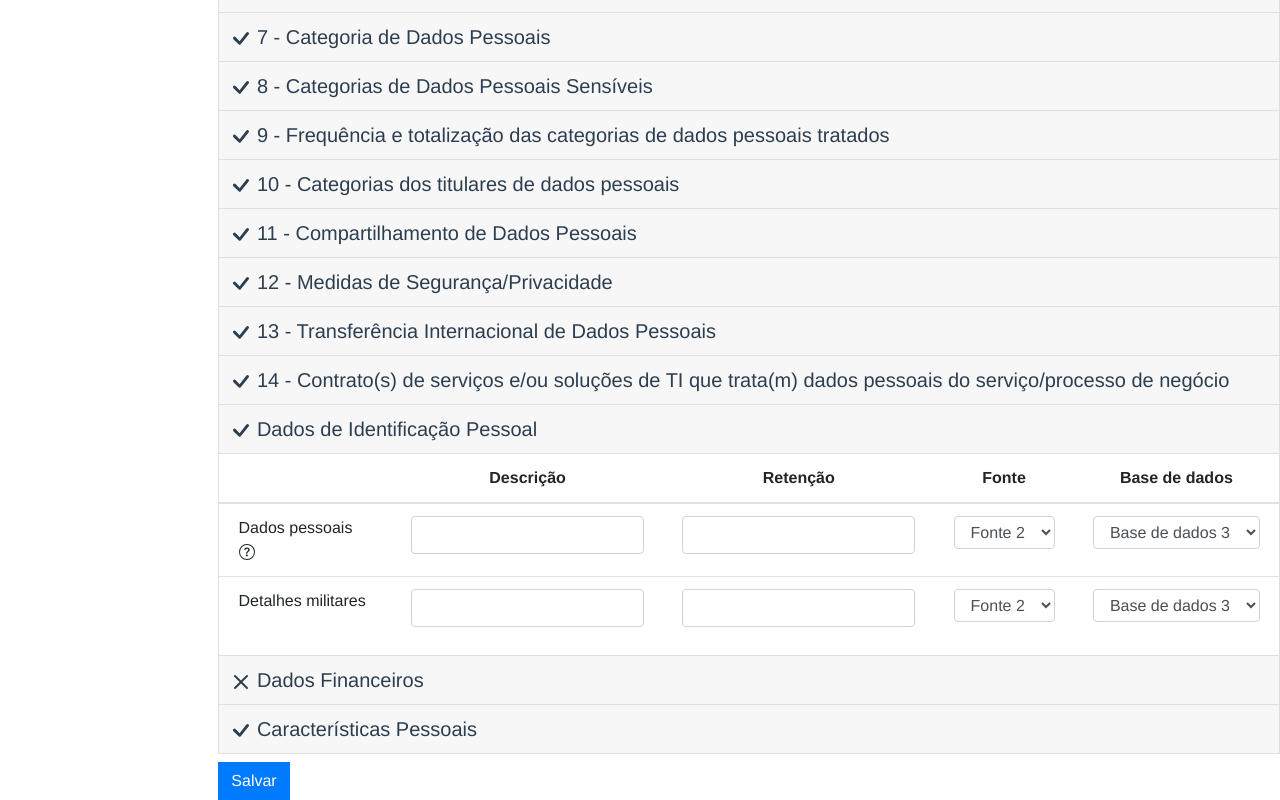
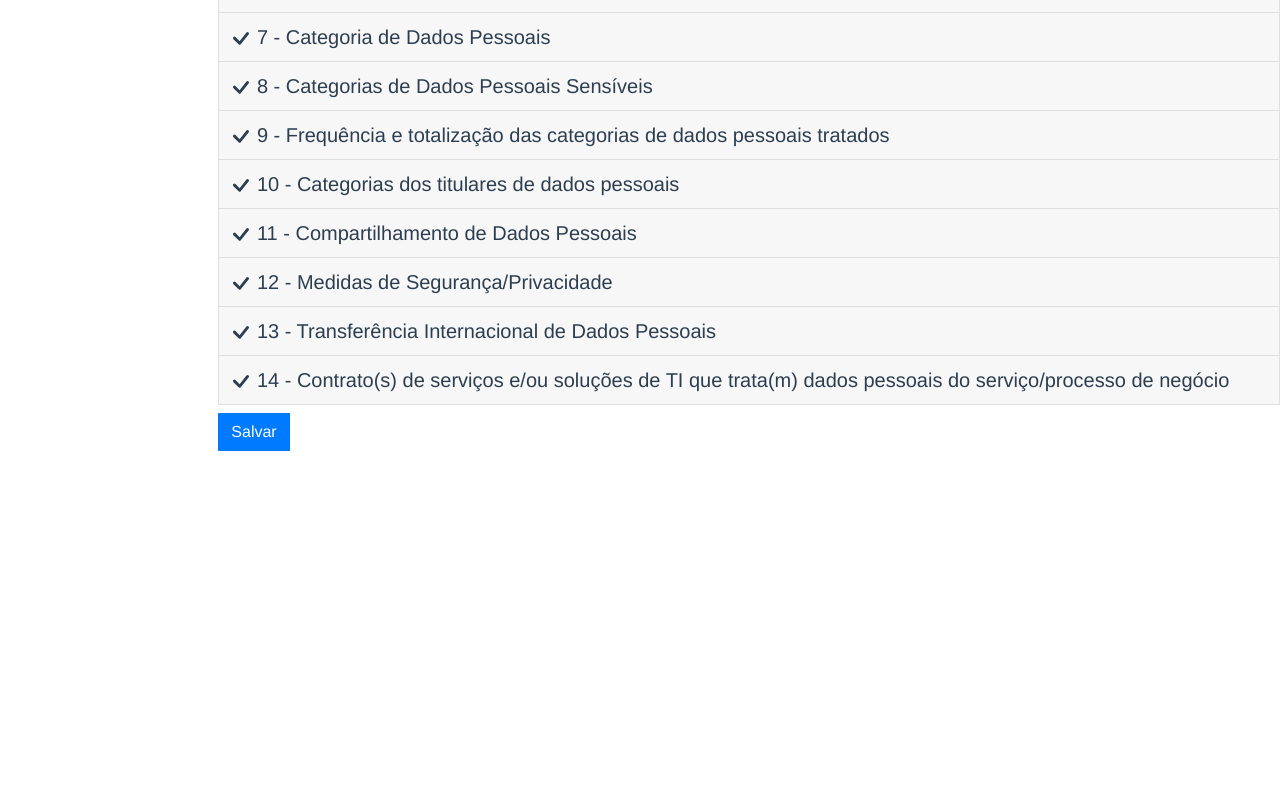
Before and after one commit to paulojunior-ufla/easydata, a Vue app: page /cadastrarInventario in a window 1280 px wide. Shown: the part 755-1555 px from the top of the page. After the commit the page ends 1206 px from the top, so only its background shows below. Built offline with nearby package versions, Linux system fonts and the light colour scheme.

Commit message:
feat(template): remove fixed cards

```diff
--- a/src/components/FormInventarioDados.vue
+++ b/src/components/FormInventarioDados.vue
@@ -46,120 +46,6 @@
                     <b-form-input/>
                   </b-td>
                 </b-tr>
-              </b-tbody>
-            </b-table-simple>
-          </b-card-body>
-        </b-collapse>
-      </b-card>
-
-      <b-card no-body class="mb-1">
-        <b-card-header header-tag="header" class="p-1" role="tab">
-          <h5 block v-b-toggle.accordion-1 class="m-2"><b-icon style="height: 16px" icon="check-lg"/>  Dados de Identificação Pessoal</h5>
-        </b-card-header>
-        <b-collapse id="accordion-1" visible accordion="my-accordion" role="tabpanel">
-          <b-card-body>
-
-            <b-table-simple>
-              <b-thead>
-                <b-tr class="text-center">
-                  <b-th></b-th>
-                  <b-th>Descrição</b-th>
-                  <b-th>Retenção</b-th>
-                  <b-th>Fonte</b-th>
-                  <b-th>Base de dados</b-th>
-                </b-tr>
-              </b-thead>
-              <b-tbody>
-              <b-tr >
-                <b-td>Dados pessoais <b-icon role="button" icon="question-circle" v-b-modal.modal-1/></b-td>
-                <b-td><b-form-input/></b-td>
-                <b-td><b-form-input/></b-td>
-                <b-td><b-form-select :options='["Fonte 1", "Fonte 2", "Fonte 3"]' plain value="Fonte 2"/></b-td>
-                <b-td><b-form-select :options='["Base de dados 1", "Base de dados 2", "Base de dados 3"]' plain value="Base de dados 3"/></b-td>
-              </b-tr>
-              <b-tr>
-                <b-td>Detalhes militares</b-td>
-                <b-td><b-form-input/></b-td>
-                <b-td><b-form-input/></b-td>
-                <b-td><b-form-select :options='["Fonte 1", "Fonte 2", "Fonte 3"]' plain value="Fonte 2"/></b-td>
-                <b-td><b-form-select :options='["Base de dados 1", "Base de dados 2", "Base de dados 3"]' plain value="Base de dados 3"/></b-td>
-              </b-tr>
-              </b-tbody>
-            </b-table-simple>
-          </b-card-body>
-        </b-collapse>
-      </b-card>
-
-      <b-card no-body class="mb-1">
-        <b-card-header header-tag="header" class="p-1" role="tab">
-          <h5 block v-b-toggle.accordion-2 class="m-2"><b-icon style="height: 16px" icon="x-lg"/> Dados Financeiros</h5>
-        </b-card-header>
-        <b-collapse id="accordion-2" accordion="my-accordion" role="tabpanel">
-          <b-card-body>
-
-            <b-table-simple>
-              <b-thead>
-                <b-tr class="text-center">
-                  <b-th></b-th>
-                  <b-th>Descrição</b-th>
-                  <b-th>Retenção</b-th>
-                  <b-th>Fonte</b-th>
-                  <b-th>Base de dados</b-th>
-                </b-tr>
-              </b-thead>
-              <b-tbody>
-              <b-tr>
-                <b-td>Dados pessoais</b-td>
-                <b-td><b-form-input/></b-td>
-                <b-td><b-form-input/></b-td>
-                <b-td><b-form-select :options='["Fonte 1", "Fonte 2", "Fonte 3"]' plain value="Fonte 2"/></b-td>
-                <b-td><b-form-select :options='["Base de dados 1", "Base de dados 2", "Base de dados 3"]' plain value="Base de dados 3"/></b-td>
-              </b-tr>
-              <b-tr>
-                <b-td>Detalhes militares</b-td>
-                <b-td><b-form-input/></b-td>
-                <b-td><b-form-input/></b-td>
-                <b-td><b-form-select :options='["Fonte 1", "Fonte 2", "Fonte 3"]' plain value="Fonte 2"/></b-td>
-                <b-td><b-form-select :options='["Base de dados 1", "Base de dados 2", "Base de dados 3"]' plain value="Base de dados 3"/></b-td>
-              </b-tr>
-              </b-tbody>
-            </b-table-simple>
-          </b-card-body>
-        </b-collapse>
-      </b-card>
-
-      <b-card no-body class="mb-1">
-        <b-card-header header-tag="header" class="p-1" role="tab">
-          <h5 block v-b-toggle.accordion-3 class="m-2"><b-icon style="height: 16px" icon="check-lg"/> Características Pessoais</h5>
-        </b-card-header>
-        <b-collapse id="accordion-3" accordion="my-accordion" role="tabpanel">
-          <b-card-body>
-
-            <b-table-simple>
-              <b-thead>
-                <b-tr class="text-center">
-                  <b-th></b-th>
-                  <b-th>Descrição</b-th>
-                  <b-th>Retenção</b-th>
-                  <b-th>Fonte</b-th>
-                  <b-th>Base de dados</b-th>
-                </b-tr>
-              </b-thead>
-              <b-tbody>
-              <b-tr>
-                <b-td>Dados pessoais</b-td>
-                <b-td><b-form-input/></b-td>
-                <b-td><b-form-input/></b-td>
-                <b-td><b-form-select :options='["Fonte 1", "Fonte 2", "Fonte 3"]' plain value="Fonte 2"/></b-td>
-                <b-td><b-form-select :options='["Base de dados 1", "Base de dados 2", "Base de dados 3"]' plain value="Base de dados 3"/></b-td>
-              </b-tr>
-              <b-tr>
-                <b-td>Detalhes militares</b-td>
-                <b-td><b-form-input/></b-td>
-                <b-td><b-form-input/></b-td>
-                <b-td><b-form-select :options='["Fonte 1", "Fonte 2", "Fonte 3"]' plain value="Fonte 2"/></b-td>
-                <b-td><b-form-select :options='["Base de dados 1", "Base de dados 2", "Base de dados 3"]' plain value="Base de dados 3"/></b-td>
-              </b-tr>
               </b-tbody>
             </b-table-simple>
           </b-card-body>
```
